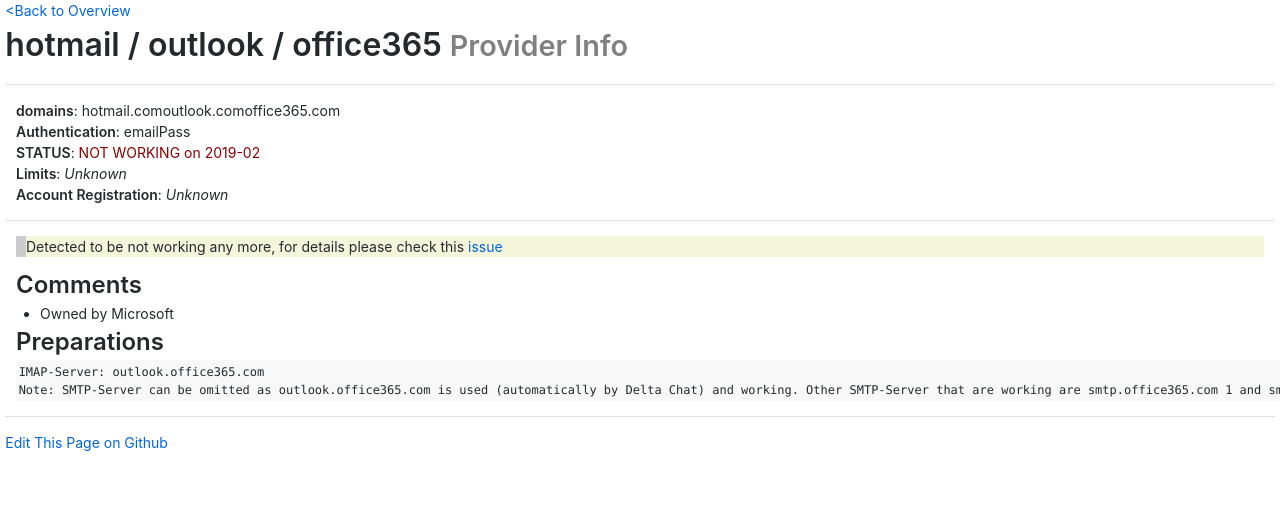
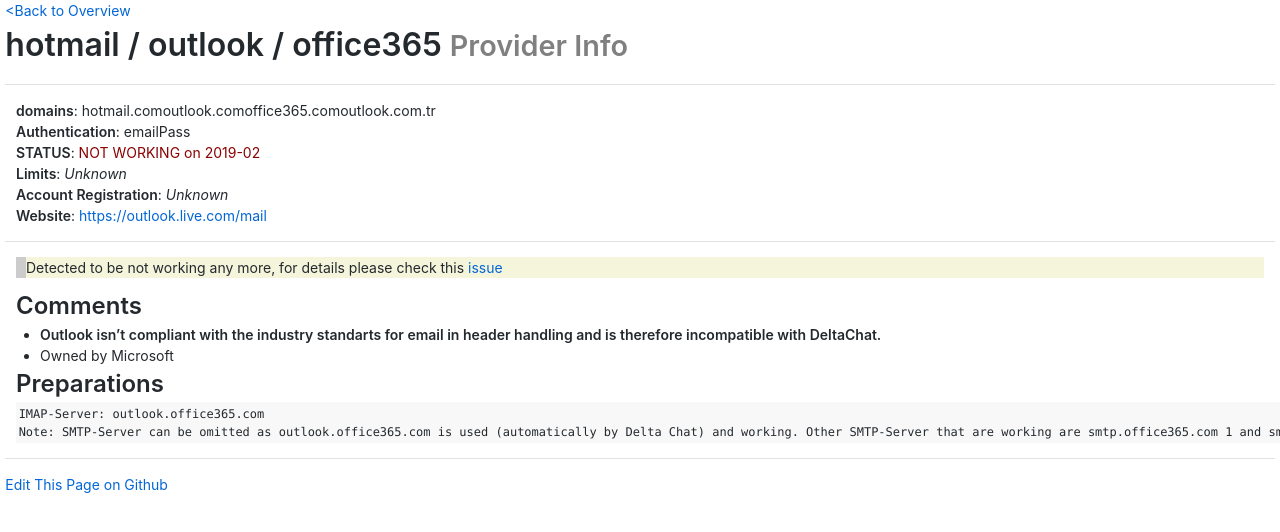
Before and after one commit to deltachat/provider-db, a Jekyll site: the page built from _providers/hotmail.md, in a window 1280 px wide. Shown: the top 532 px of the page. Built offline with Jekyll 4.4.1, drawn with Linux system fonts in a browser that asks for light colours.

Commit message:
update outlook

```diff
--- a/_providers/hotmail.md
+++ b/_providers/hotmail.md
@@ -1,9 +1,11 @@
 ---
 name: hotmail / outlook / office365
+website: https://outlook.live.com/mail
 domains:
  - hotmail.com
  - outlook.com
  - office365.com
+ - outlook.com.tr
 credentials: emailPass
 status:
  state: BROKEN
@@ -12,7 +14,9 @@
 
 > Detected to be not working any more, for details please check this [issue](https://github.com/deltachat/deltachat-core/issues/561)
 
+
 ## Comments
+- **Outlook isn't compliant with the industry standarts for email in header handling and is therefore incompatible with DeltaChat.**
 - Owned by Microsoft
 
 ## Preparations
```
